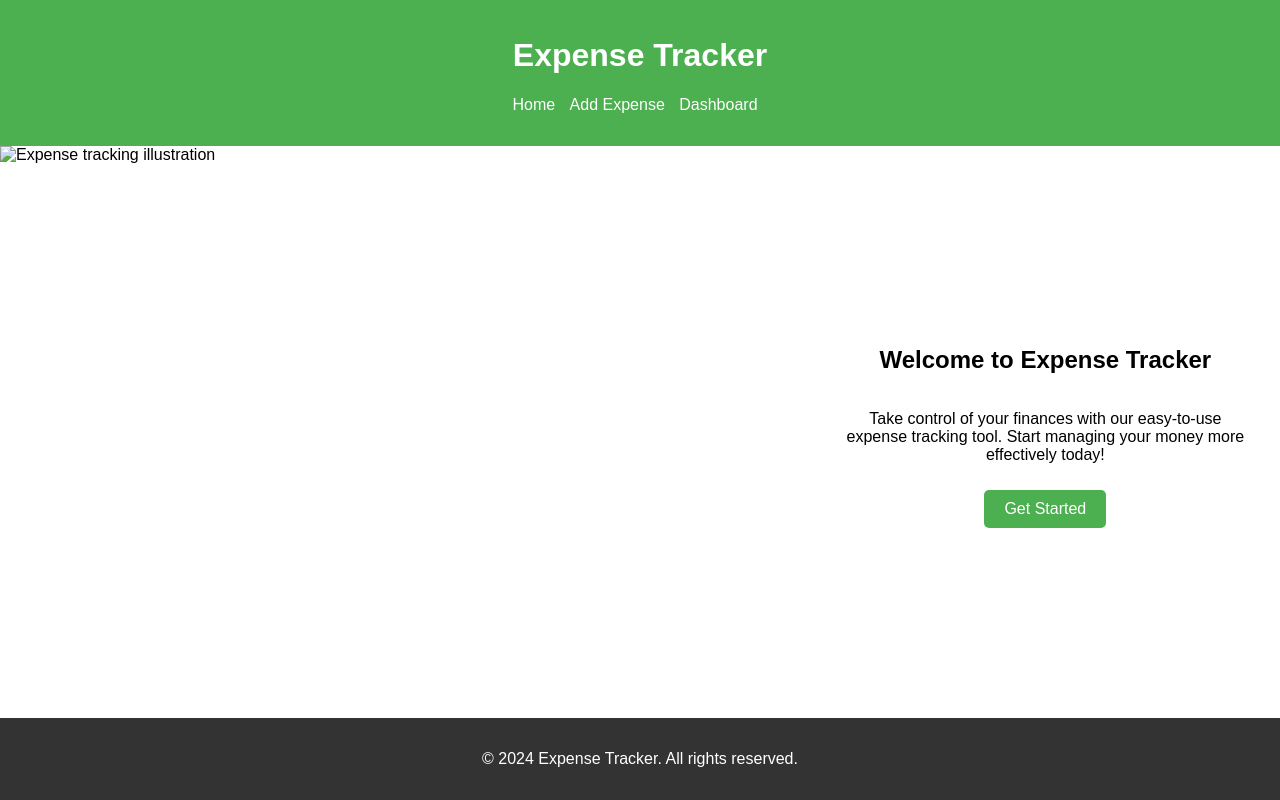
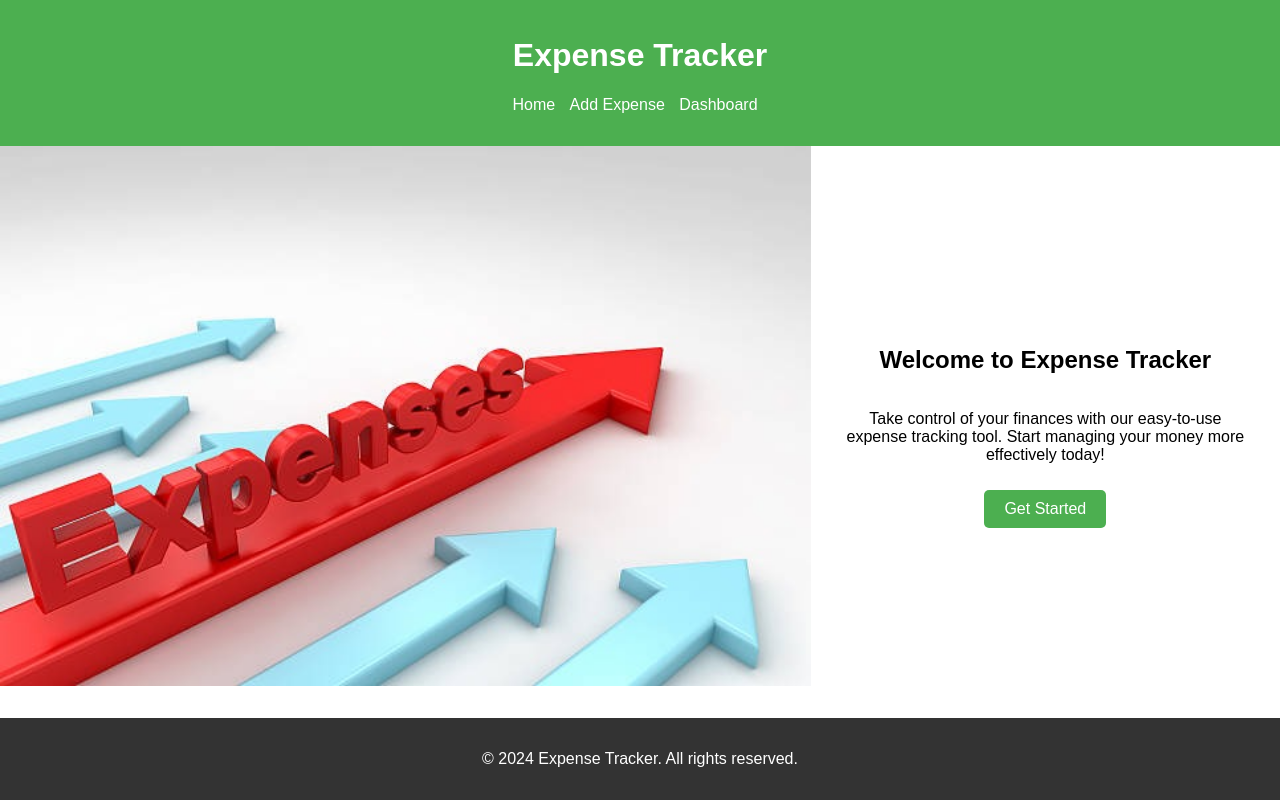
Before and after one commit to Balasubramani718/expense_tracker, a plain HTML site: page index.html in a window 1280 px wide. Drawn offline with Linux system fonts and the light colour scheme.

Commit message:
Update index.html

```diff
--- a/index.html
+++ b/index.html
@@ -92,7 +92,7 @@
     <main>
         <div class="content-wrapper">
             <div class="image-container">
-                <img src="images/WhatsApp Image 2024-09-20 at 18.07.41_19df6694.jpg" alt="Expense tracking illustration" />
+                <img src="WhatsApp Image 2024-09-20 at 18.07.41_19df6694.jpg" alt="Expense tracking illustration" />
             </div>
             <div class="text-container">
                 <h2>Welcome to Expense Tracker</h2>
```
